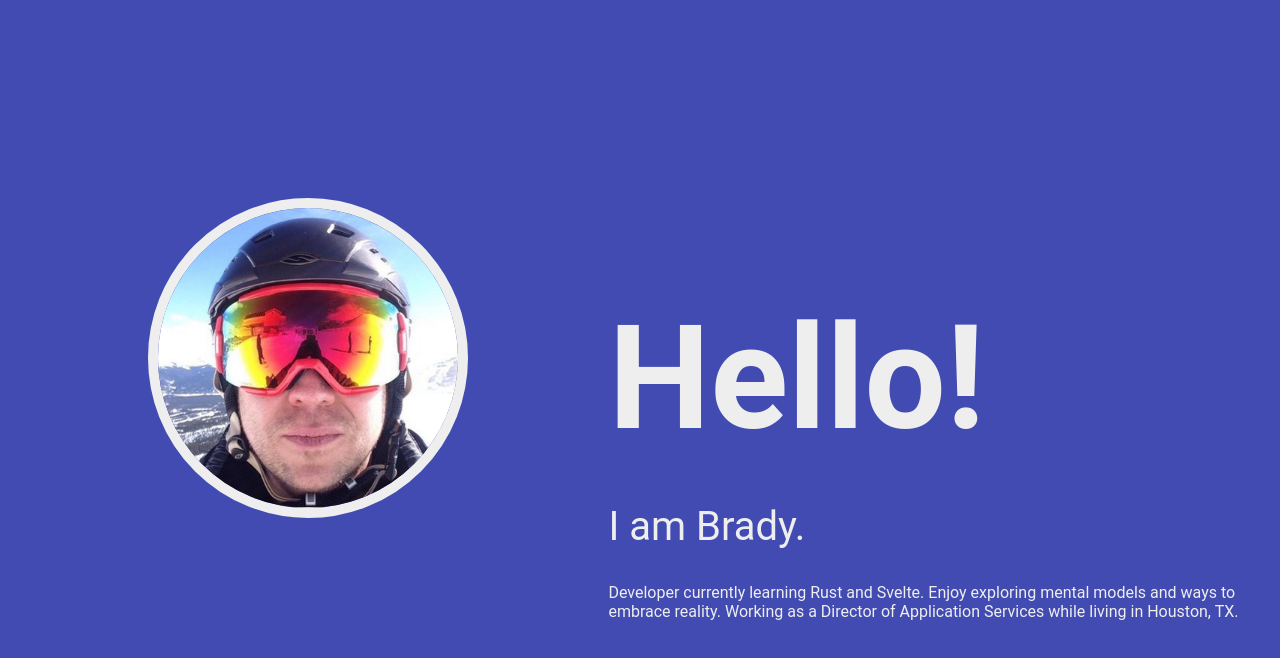
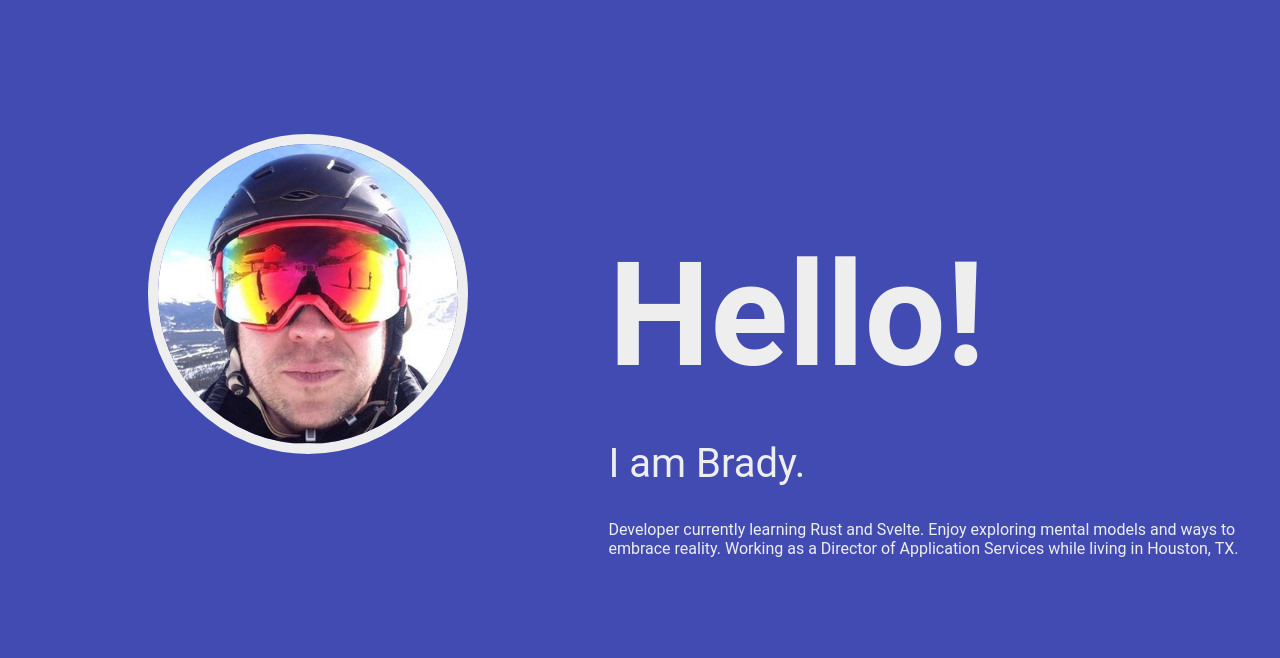
Before and after one commit to bradyjoslin/hello, a Svelte app: page / in a window 1280 px wide. Shown: the top 658 px of the page. Built offline with nearby package versions, Linux system fonts and the light colour scheme; some icons are missing.

Commit message:
reduce top margin

```diff
--- a/src/App.svelte
+++ b/src/App.svelte
@@ -20,7 +20,7 @@
   main {
     display: flex;
     vertical-align: middle;
-    margin-top: 15%;
+    margin-top: 10%;
   }
 
   main > div {
```
